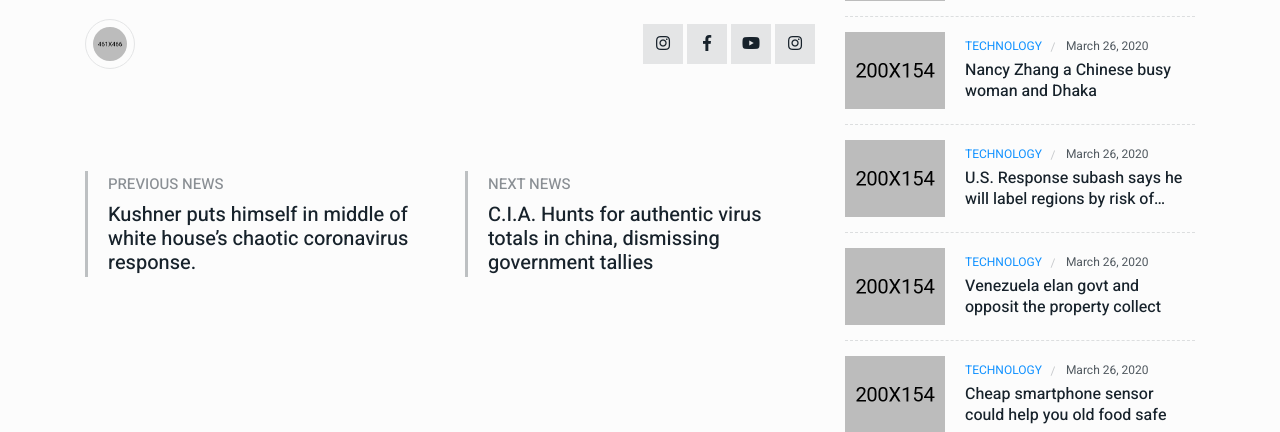
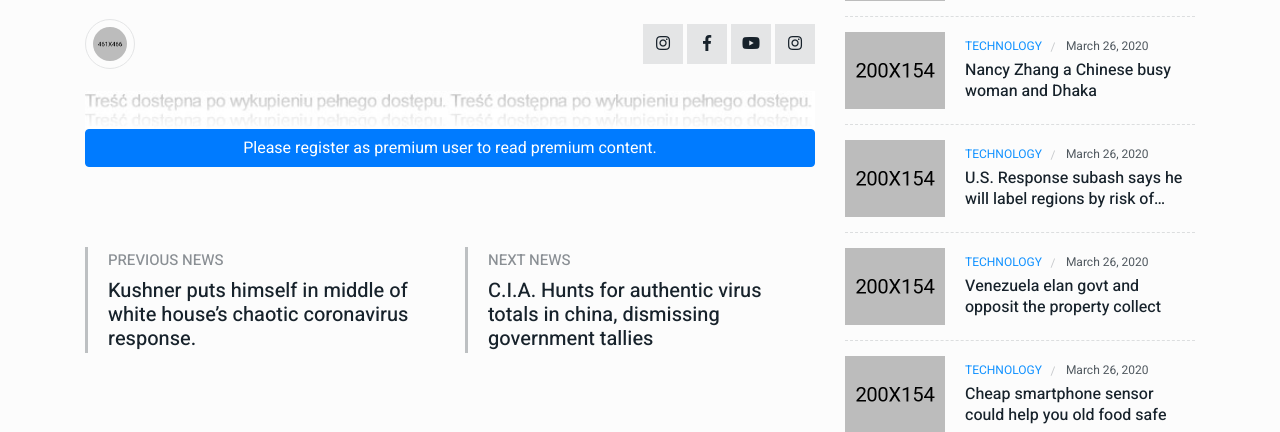
Before and after one commit to WhiteRose7-pretty/tit, a Django app: template app/templates/app/article.html in a window 1280 px wide. Shown: the part 696-1128 px from the top of the page. Run offline with Django 3.2, Linux system fonts and the light colour scheme; the template is opened without the code that fills it, so the values that code supplies are empty; some libraries are stand-ins or nearby versions.

Commit message:
fix something in premium task

```diff
--- /dev/null
+++ b/app/static/assets/css/custom.css
@@ -0,0 +1,14 @@
+.premium-text{
+    display: -webkit-box;
+    overflow: hidden;
+    -webkit-line-clamp: 4;
+    -webkit-box-orient: vertical;
+}
+
+.premium-img{
+    width: 100%;
+}
+
+.get-premium{
+    width: 100%;
+}
--- a/app/templates/app/article.html
+++ b/app/templates/app/article.html
@@ -18,6 +18,7 @@
 	<link rel="stylesheet" href="{% static 'assets/css/plugins/owl.carousel.css' %}">
 	<link rel="stylesheet" href="{% static 'assets/css/plugins/slick.css' %}">
 	<link rel="stylesheet" href="{% static 'assets/css/theme.css' %}">
+    <link rel="stylesheet" href="{% static 'assets/css/custom.css' %}">
 </head>
 
 <body class="theme-1">
@@ -91,6 +92,12 @@
          <div class="space-20"></div>
          {% if content_display %}
             {{ object.content|safe }}
+         {% else %}
+            <div class="premium-text">
+                {{ object.content|safe }}
+                <img class="premium-img" src="{% static 'assets/img/blur.jpg' %}" alt="">
+            </div>
+            <a href="#" class="btn btn-primary get-premium" >Please register as premium user to read premium content.</a>
          {% endif %}
          <div class="space-80"></div>
 
```
Also changed, not shown: app/static/assets/img/blur.jpg (added).
